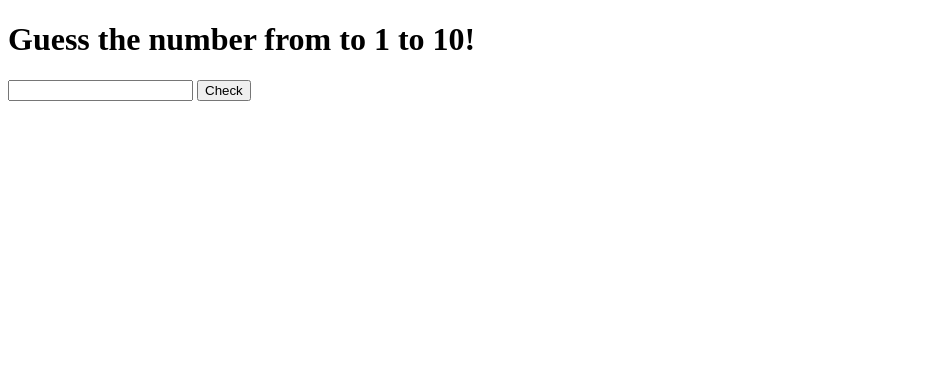
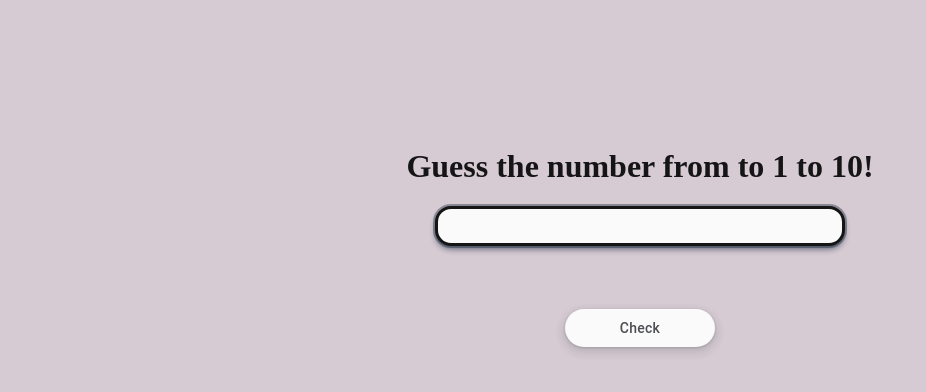
Before and after one commit to yogeshwarandevaraju/game, a plain HTML site: page Guess the number.html in a window 1280 px wide. Shown: the whole page, without its empty margins (0-926 px from the left). Drawn offline with Linux system fonts and the light colour scheme.

Commit message:
Update Guess the number.html

```diff
--- a/Guess the number.html
+++ b/Guess the number.html
@@ -4,7 +4,7 @@
     <meta charset="UTF-8">
     <meta name="viewport" content="width=device-width, initial-scale=1.0">
     <title>Guess The Number Game</title>
-    <link rel="stylesheet" href="../CSS/Guess the number.css">
+    <link rel="stylesheet" href="Guess the number.css">
 </head>
 <body>
     <div>
@@ -15,6 +15,5 @@
     <p id="score"></p>
     </div>
 
-    <script src="../JS/Guess the number.js"></script>
 </body>
 </html>
```
